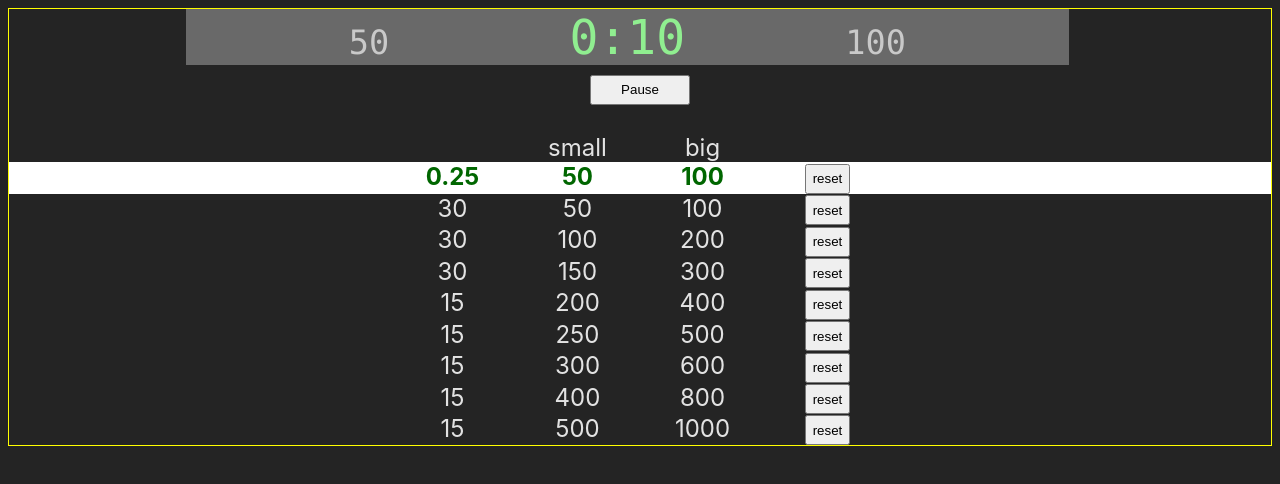
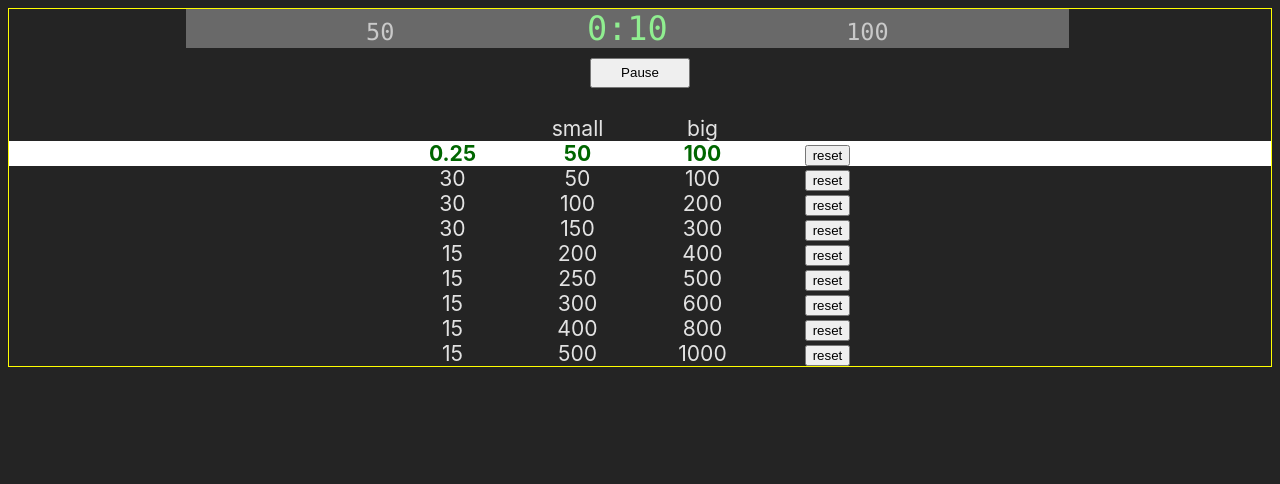
Before and after one commit to markhaskamp/blind-schedule, a Vue app in the folder blind-schedule/: page / in a window 1280 px wide. Shown: the top 484 px of the page. Built offline with nearby package versions, Linux system fonts and the light colour scheme.

Commit message:
font size

```diff
--- a/blind-schedule/src/components/BlindSchedule.vue
+++ b/blind-schedule/src/components/BlindSchedule.vue
@@ -187,7 +187,7 @@ export default {
   color: lightgreen;
   background-color: #696969;
   font-family: monaco;
-  font-size: 2.50em;
+  font-size: 1.75em;
 }
 .warningNone {
   color: lightgreen;
@@ -230,10 +230,10 @@ export default {
 .schedule span {
   display: inline-block;
   width: 125px;
-  font-size: 1.25em;
+  font-size: 1.10em;
 }
 .resetButton {
   vertical-align: middle;
-  height: 2.25em;
+  /* height: 2.25em; */
 }
 </style>
```
Also changed, not shown: 5 other files (tests, documents, lock files or other folders).
